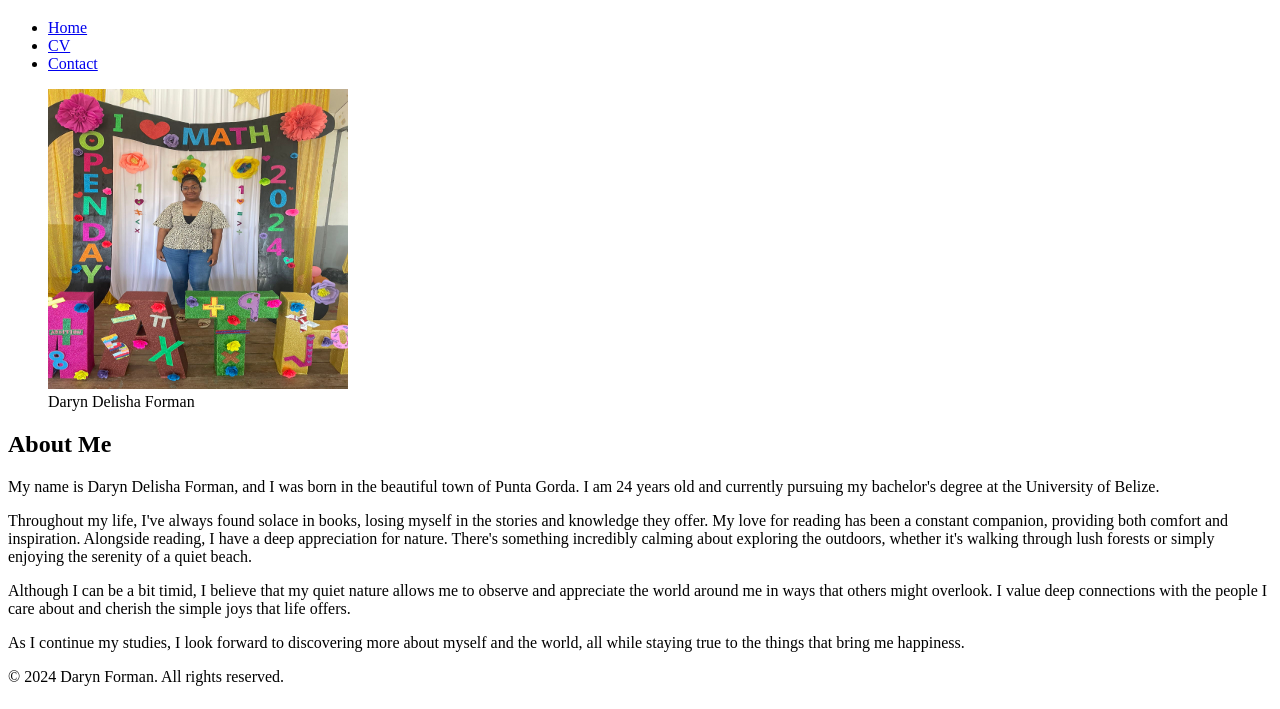
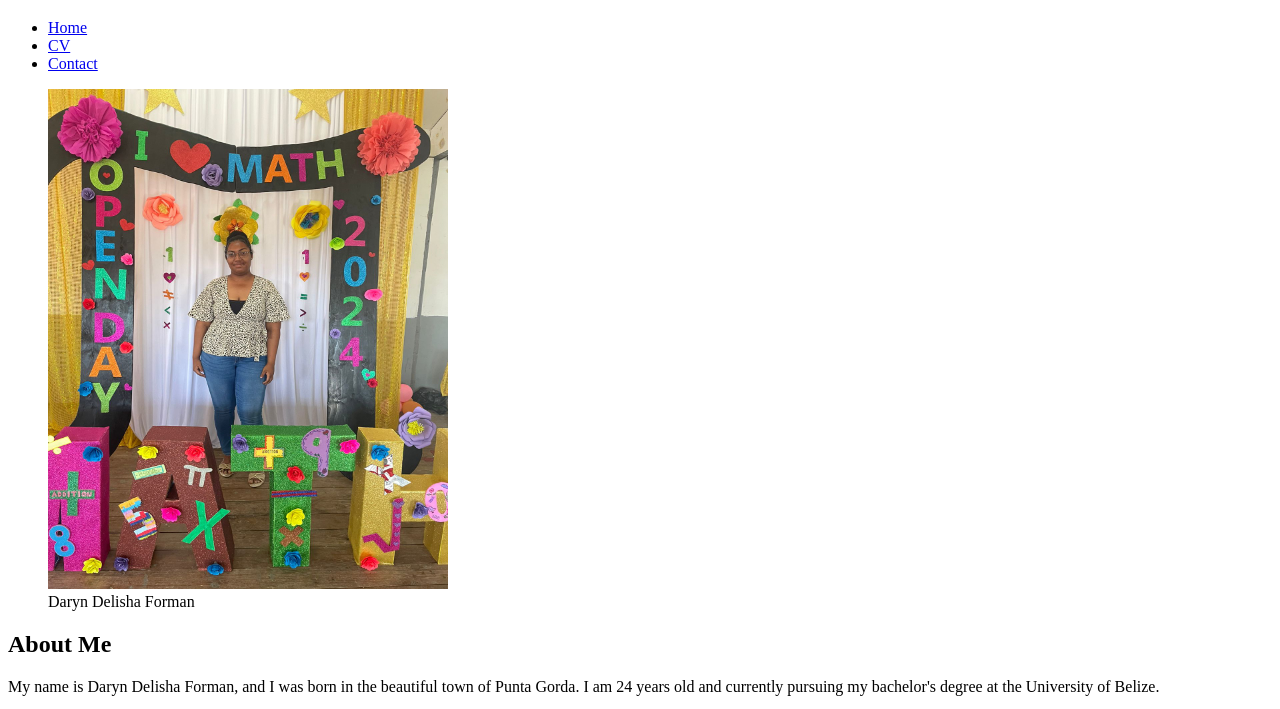
Before and after one commit to mmedinajr/Hw-1, a plain HTML site: page homepage/index.html in a window 1280 px wide. Shown: the part 61-770 px from the top of the page. Drawn offline with Linux system fonts and the light colour scheme.

Commit message:
image changes

```diff
--- a/homepage/index.html
+++ b/homepage/index.html
@@ -27,7 +27,7 @@ Date:
         <!-- Picture and Bio -->
         <section>
             <figure>
-                <img src="Daryn.jpg" alt="Picture of Daryn Delisha Forman" width="300" height="300">
+                <img src="Daryn.jpg" alt="Picture of Daryn Delisha Forman" width="400" height="500">
                 <figcaption>Daryn Delisha Forman</figcaption>
             </figure>
             <h2>About Me</h2>
```
